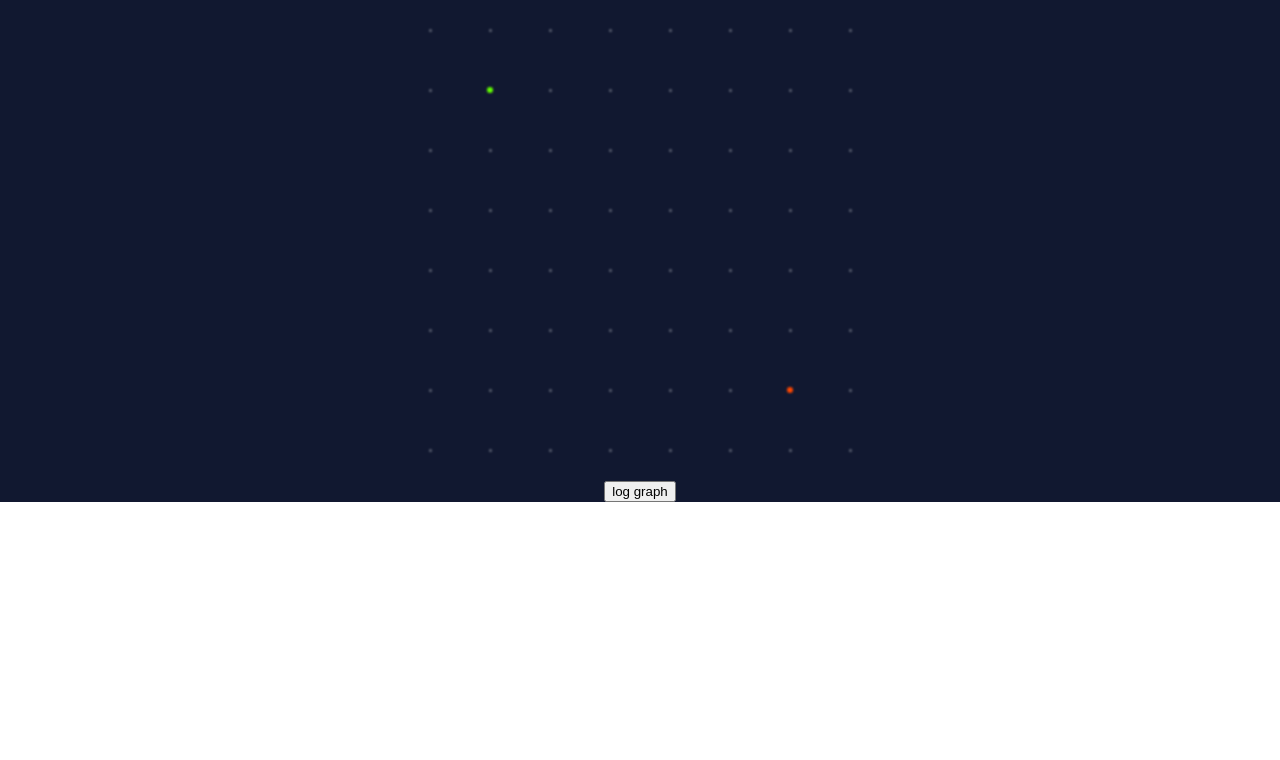
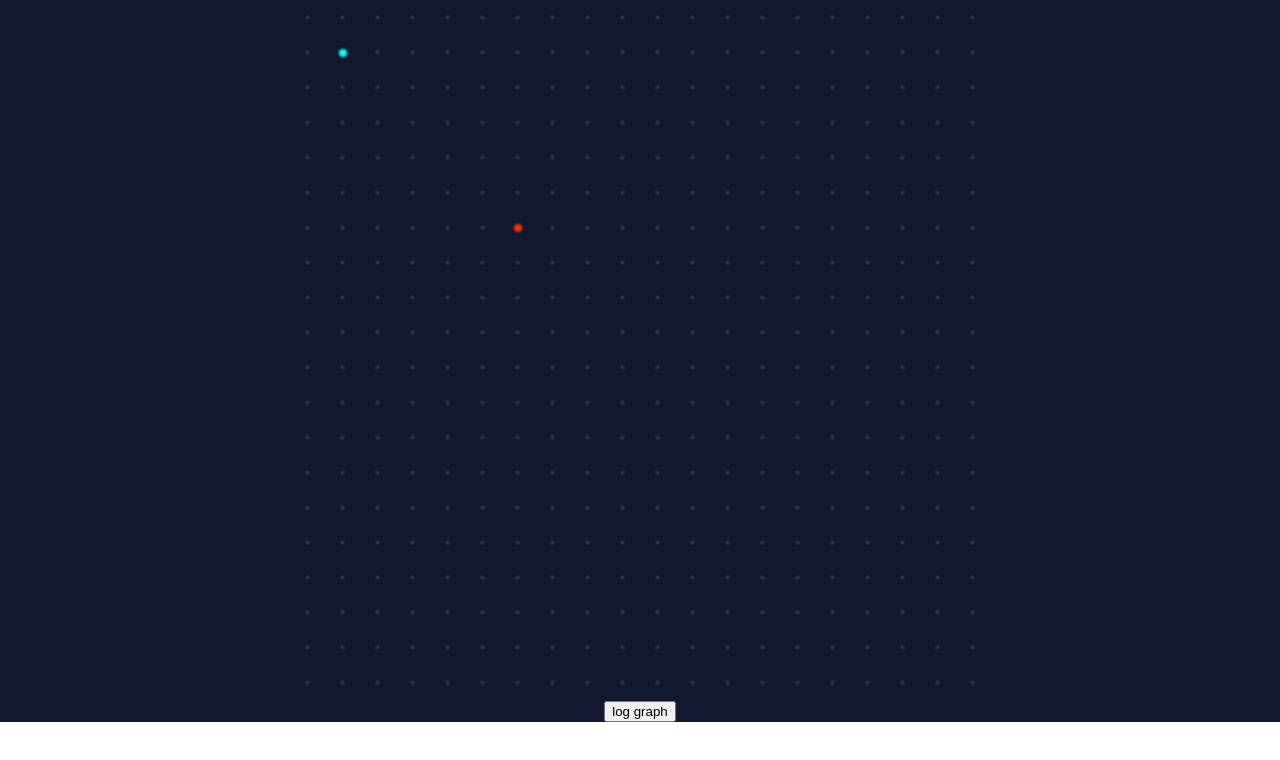
Before and after one commit to DeWulfJerome/pathfinding, a React (Create React App) app: page / in a window 1280 px wide. Shown: the top 760 px of the page. Built offline with nearby package versions, Linux system fonts and the light colour scheme.

Commit message:
start refactoring

```diff
--- a/src/components/nodes/Star.js
+++ b/src/components/nodes/Star.js
@@ -36,23 +36,25 @@ const complexPulse = (props) => {
 };
 
 const Dot = styled.div`
-  height: ${(props) => (props.isStart || props.isFinish ? "6px" : "3px")};
-  width: ${(props) => (props.isStart || props.isFinish ? "6px" : "3px")};
+  height: ${(props) =>
+    props.isStart || props.isFinish || props.isPath ? "8px" : "3px"};
+  width: ${(props) =>
+    props.isStart || props.isFinish || props.isPath ? "8px" : "3px"};
   transition: all 0.3s ease;
   background: ${(props) =>
     props.isStart
-      ? "#62ff00"
+      ? "#00fff3"
       : props.isFinish
-      ? "#ff4700"
+      ? "#ff2f00"
       : props.isPath
-      ? "#fcff46"
+      ? "#46ff6e"
       : "#fff"};
   opacity: ${(props) =>
     props.isStart || props.isFinish || props.isPath
       ? "1"
       : props.isWall
       ? "0"
-      : "0.34"};
+      : "0.25"};
   filter: blur(1.3px);
   border-radius: 100%;
   ${complexPulse}
@@ -60,14 +62,12 @@ const Dot = styled.div`
 
 export default function Star({
   nodeData,
-  parentRef,
   onNodeClick,
   animationDelay,
   plantSize,
 }) {
   return (
     <StarHolder
-      ref={parentRef}
       onMouseDown={(e) => {
         e.preventDefault();
         onNodeClick(nodeData.row, nodeData.col);
--- a/src/test/TestGraph.js
+++ b/src/test/TestGraph.js
@@ -6,9 +6,9 @@ import Dijkstra from "../algorithms/newDijkstra";
 import * as _ from "lodash";
 import Star from "../components/nodes/Star";
 
-const GRAPH_ROWS = 8;
-const GRAPH_COLS = 8;
-const PLANT_SIZE = 60;
+const GRAPH_ROWS = 20;
+const GRAPH_COLS = 20;
+const PLANT_SIZE = 35;
 const ANIMATION_DELAY = 50;
 
 const Grid = styled.div`
@@ -24,7 +24,6 @@ export default function TestGraph() {
   const [graphData, setgraphData] = useState(new Map());
   const [startNode, setStartNode] = useState("2-2");
   const [endNode, setEndNode] = useState("7-7");
-  const [prevShortesPath, setPrevShortestPath] = useState([]);
   const nodeRefs = useRef(new Map());
 
   useEffect(() => {
@@ -57,7 +56,6 @@ export default function TestGraph() {
       const endNodeIndex = visitedNodesInOrder.findIndex(
         (val) => val === endNode
       );
-      const animationFullDuration = endNodeIndex * ANIMATION_DELAY;
       // Set each graphNode contained in visitedNodesInOrder to isVisited = true
       for (let i = 0; i < endNodeIndex; i++) {
         setTimeout(() => {
@@ -66,11 +64,11 @@ export default function TestGraph() {
             newGraphData.get(visitedNodesInOrder[i]).isVisited = true;
             return newGraphData;
           });
+          if (i === endNodeIndex - 1) {
+            resolve();
+          }
         }, i * ANIMATION_DELAY);
       }
-      setTimeout(() => {
-        resolve();
-      }, animationFullDuration + ANIMATION_DELAY);
     });
   };
 
@@ -149,9 +147,6 @@ export default function TestGraph() {
             // setOtherEndNode(row, col);
             setWall(row, col);
           }}
-          parentRef={(el) =>
-            nodeRefs.current.set(`${node.row}-${node.col}`, el)
-          }
         ></Star>
       );
     });
```
